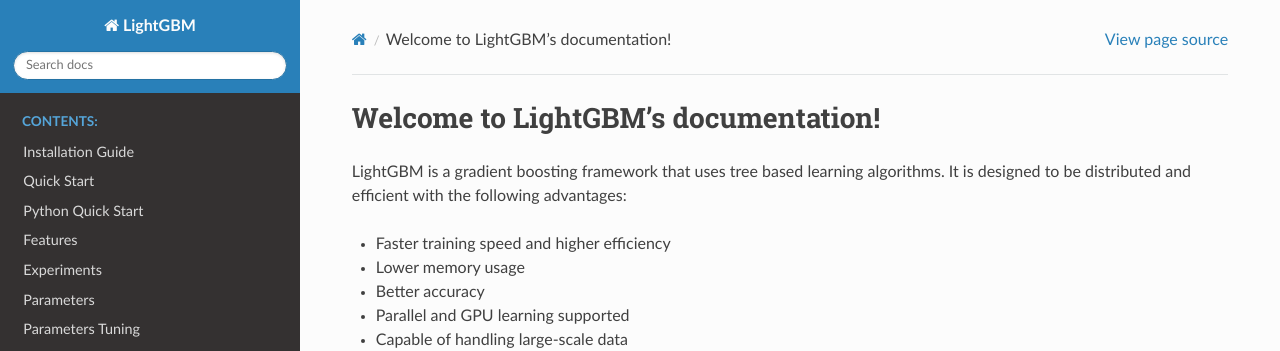
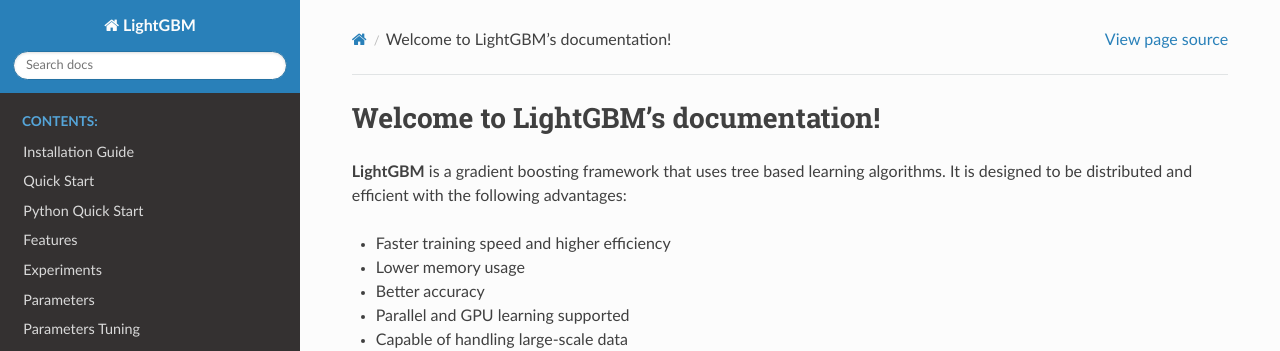
Before and after one commit to microsoft/LightGBM, a Sphinx documentation site: the page built from docs/index.rst, in a window 1280 px wide and 1058 px high. Shown: the top 351 px of the window. Built offline with Sphinx 7.4.7 and the Read the Docs theme 2.0.0, drawn with Linux system fonts in a browser that asks for light colours; pages that are not in the unit, such as notebooks, are missing from menus.

```diff
--- a/docs/index.rst
+++ b/docs/index.rst
@@ -6,7 +6,7 @@
 Welcome to LightGBM's documentation!
 ====================================
 
-LightGBM is a gradient boosting framework that uses tree based learning algorithms. It is designed to be distributed and efficient with the following advantages:
+**LightGBM** is a gradient boosting framework that uses tree based learning algorithms. It is designed to be distributed and efficient with the following advantages:
 
 - Faster training speed and higher efficiency
 - Lower memory usage
```
